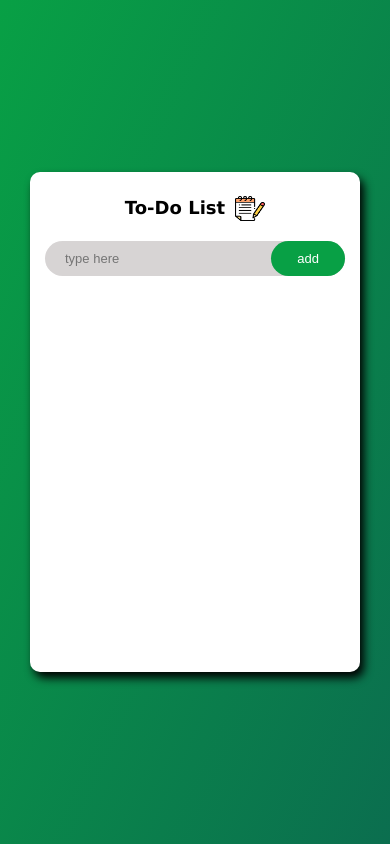
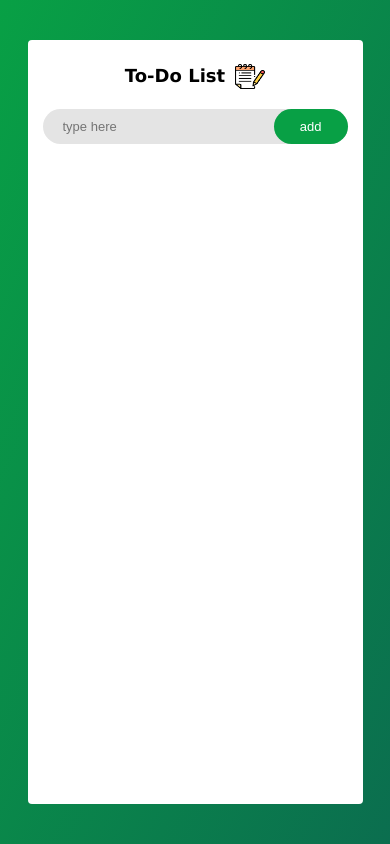
Before and after one commit to raghul1217/todolist-app, a plain HTML site: page index.html in a window 390 px wide. Drawn offline with Linux system fonts and the light colour scheme.

Commit message:
removed box shadow

```diff
--- a/style.css
+++ b/style.css
@@ -48,7 +48,7 @@
     align-items: center;
     margin-top: 20px;
     padding-left: 15px;
-    background-color: rgb(215, 212, 212);
+    background-color: rgb(228, 228, 228);
     border-radius: 30px;
     margin-bottom: 20px;
 }
@@ -133,8 +133,11 @@ ul li span:hover{
 @media only screen and (max-width: 768px) {
 
     .todolist{
-        width: 330px;
+        width: 335px;
         padding: 15px;
+        box-shadow: none;
+        height: 100vh;
+        border-radius: 4px;
     }
 
     .todolist h2{
```
